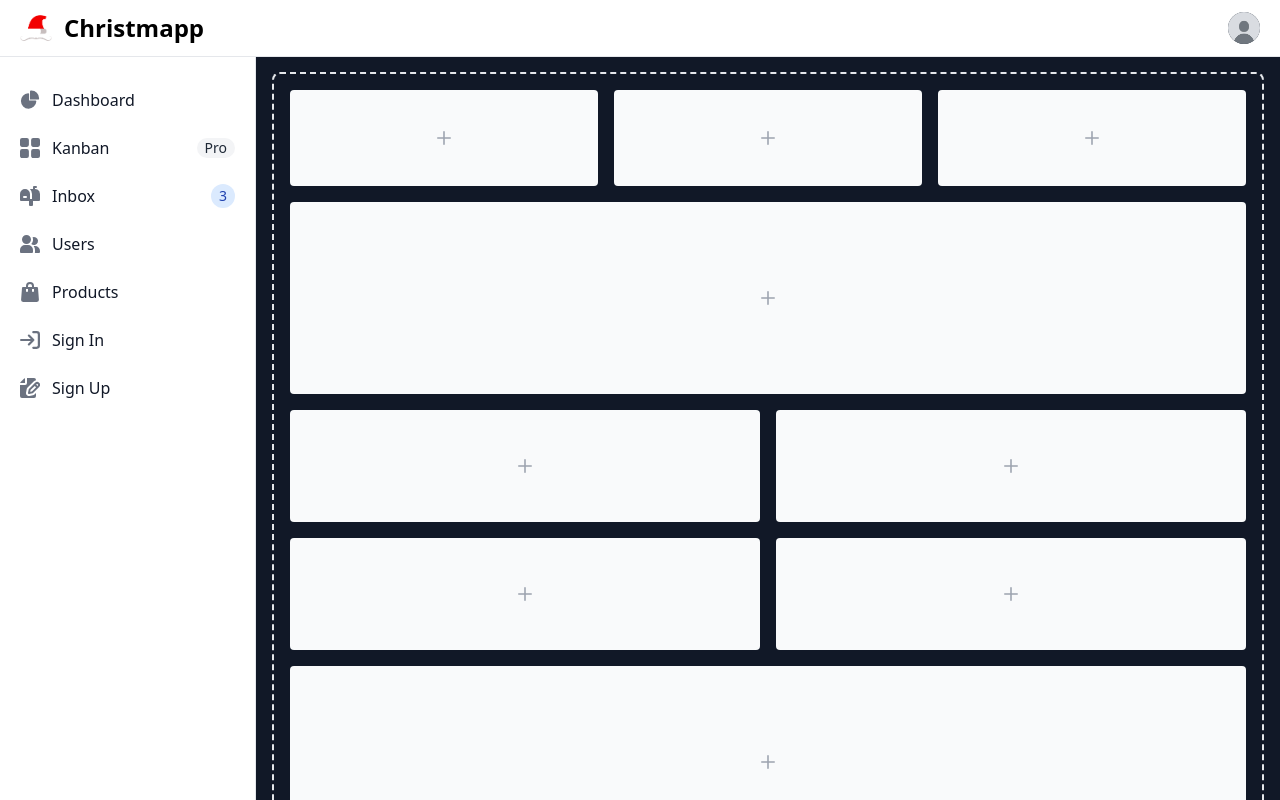
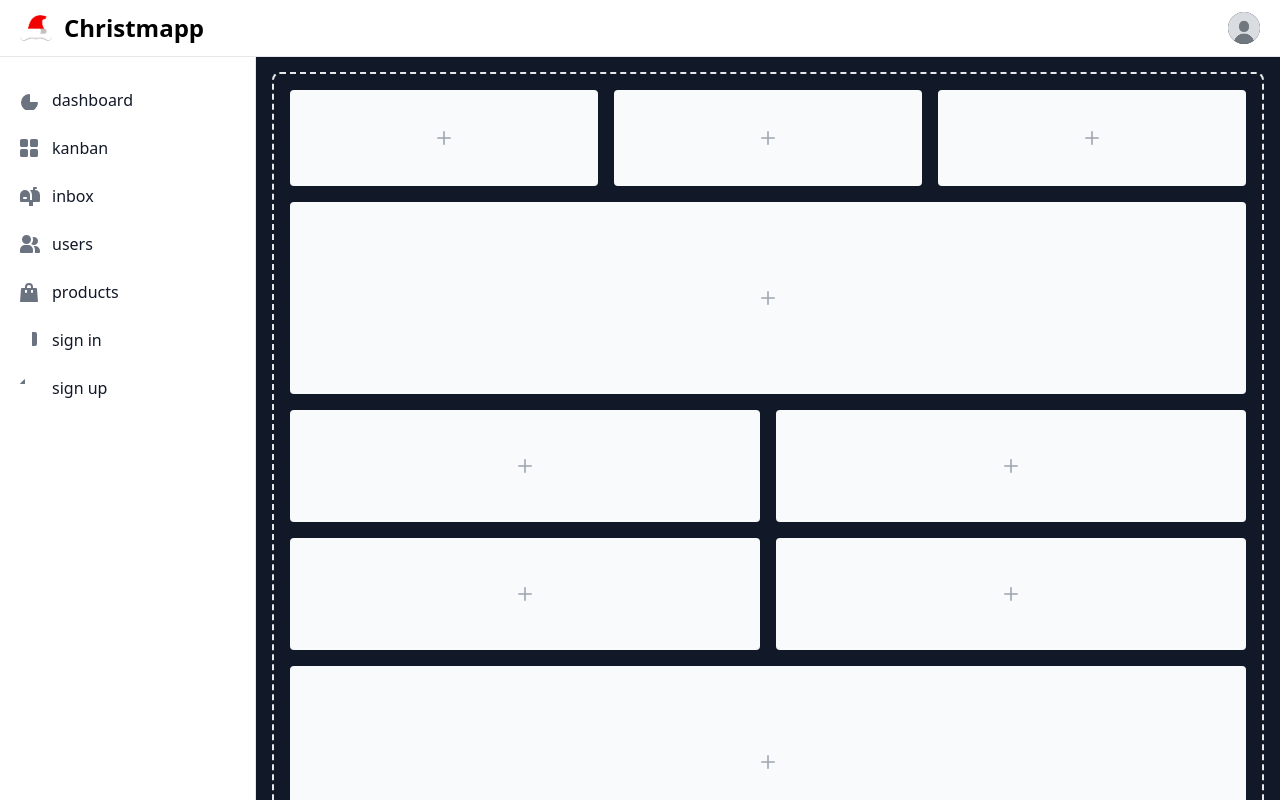
Before and after one commit to MickyCompanie/Christmapp, a Vue app in the folder frontend/: page / in a window 1280 px wide. Built offline with nearby package versions, Linux system fonts and the light colour scheme; sample sign-in values are in the browser's storage.

Commit message:
front / side menu

```diff
--- /dev/null
+++ b/frontend/src/components/SideBarLink.vue
@@ -0,0 +1,20 @@
+<template>
+    <li :key="key">
+        <router-link :to="{name: routeName}" class="flex items-center p-2 text-gray-900 rounded-lg dark:text-white hover:bg-gray-100 dark:hover:bg-gray-700 group">
+            <svg class="shrink-0 w-5 h-5 text-gray-500 transition duration-75 dark:text-gray-400 group-hover:text-gray-900 dark:group-hover:text-white" aria-hidden="true" xmlns="http://www.w3.org/2000/svg" fill="currentColor" viewBox="0 0 20 18">
+                <path :d="svgPath"/>
+            </svg>
+            <span class="flex-1 ms-3 whitespace-nowrap">{{ title }}</span>
+        </router-link>
+    </li>
+</template>
+
+<script setup>
+
+defineProps({
+    title: String,
+    routeName: String,
+    svgPath: String,
+    key: String,
+})
+</script>
--- /dev/null
+++ b/frontend/src/enums/sideBar.js
@@ -0,0 +1,37 @@
+export const sideBar = [
+    {
+        title: "dashboard",
+        routeName: "",
+        svgPath: "M16.975 11H10V4.025a1 1 0 0 0-1.066-.998 8.5 8.5 0 1 0 9.039 9.039.999.999 0 0 0-1-1.066h.002Z",
+    },
+    {
+        title: "kanban",
+        routeName: "",
+        svgPath: "M6.143 0H1.857A1.857 1.857 0 0 0 0 1.857v4.286C0 7.169.831 8 1.857 8h4.286A1.857 1.857 0 0 0 8 6.143V1.857A1.857 1.857 0 0 0 6.143 0Zm10 0h-4.286A1.857 1.857 0 0 0 10 1.857v4.286C10 7.169 10.831 8 11.857 8h4.286A1.857 1.857 0 0 0 18 6.143V1.857A1.857 1.857 0 0 0 16.143 0Zm-10 10H1.857A1.857 1.857 0 0 0 0 11.857v4.286C0 17.169.831 18 1.857 18h4.286A1.857 1.857 0 0 0 8 16.143v-4.286A1.857 1.857 0 0 0 6.143 10Zm10 0h-4.286A1.857 1.857 0 0 0 10 11.857v4.286c0 1.026.831 1.857 1.857 1.857h4.286A1.857 1.857 0 0 0 18 16.143v-4.286A1.857 1.857 0 0 0 16.143 10Z",
+    },
+    {
+        title: "inbox",
+        routeName: "",
+        svgPath: "m17.418 3.623-.018-.008a6.713 6.713 0 0 0-2.4-.569V2h1a1 1 0 1 0 0-2h-2a1 1 0 0 0-1 1v2H9.89A6.977 6.977 0 0 1 12 8v5h-2V8A5 5 0 1 0 0 8v6a1 1 0 0 0 1 1h8v4a1 1 0 0 0 1 1h2a1 1 0 0 0 1-1v-4h6a1 1 0 0 0 1-1V8a5 5 0 0 0-2.582-4.377ZM6 12H4a1 1 0 0 1 0-2h2a1 1 0 0 1 0 2Z",
+    },
+    {
+        title: "users",
+        routeName: "userlist",
+        svgPath: "M14 2a3.963 3.963 0 0 0-1.4.267 6.439 6.439 0 0 1-1.331 6.638A4 4 0 1 0 14 2Zm1 9h-1.264A6.957 6.957 0 0 1 15 15v2a2.97 2.97 0 0 1-.184 1H19a1 1 0 0 0 1-1v-1a5.006 5.006 0 0 0-5-5ZM6.5 9a4.5 4.5 0 1 0 0-9 4.5 4.5 0 0 0 0 9ZM8 10H5a5.006 5.006 0 0 0-5 5v2a1 1 0 0 0 1 1h11a1 1 0 0 0 1-1v-2a5.006 5.006 0 0 0-5-5Z",
+    },
+    {
+        title: "products",
+        routeName: "",
+        svgPath: "M17 5.923A1 1 0 0 0 16 5h-3V4a4 4 0 1 0-8 0v1H2a1 1 0 0 0-1 .923L.086 17.846A2 2 0 0 0 2.08 20h13.84a2 2 0 0 0 1.994-2.153L17 5.923ZM7 9a1 1 0 0 1-2 0V7h2v2Zm0-5a2 2 0 1 1 4 0v1H7V4Zm6 5a1 1 0 1 1-2 0V7h2v2Z",
+    },
+    {
+        title: "sign in",
+        routeName: "signin",
+        svgPath: "M1 8h11m0 0L8 4m4 4-4 4m4-11h3a2 2 0 0 1 2 2v10a2 2 0 0 1-2 2h-3",
+    },
+    {
+        title: "sign up",
+        routeName: "signup",
+        svgPath: "M5 5V.13a2.96 2.96 0 0 0-1.293.749L.879 3.707A2.96 2.96 0 0 0 .13 5H5Z",
+    },
+]
--- a/frontend/src/template/SideBar.vue
+++ b/frontend/src/template/SideBar.vue
@@ -2,71 +2,19 @@
 <aside id="logo-sidebar" class="fixed top-0 left-0 z-40 w-64 h-screen pt-20 transition-transform -translate-x-full bg-white border-r border-gray-200 sm:translate-x-0 dark:bg-gray-800 dark:border-gray-700" aria-label="Sidebar">
    <div class="h-full px-3 pb-4 overflow-y-auto bg-white dark:bg-gray-800">
       <ul class="space-y-2 font-medium">
-         <li>
-            <a href="#" class="flex items-center p-2 text-gray-900 rounded-lg dark:text-white hover:bg-gray-100 dark:hover:bg-gray-700 group">
-               <svg class="w-5 h-5 text-gray-500 transition duration-75 dark:text-gray-400 group-hover:text-gray-900 dark:group-hover:text-white" aria-hidden="true" xmlns="http://www.w3.org/2000/svg" fill="currentColor" viewBox="0 0 22 21">
-                  <path d="M16.975 11H10V4.025a1 1 0 0 0-1.066-.998 8.5 8.5 0 1 0 9.039 9.039.999.999 0 0 0-1-1.066h.002Z"/>
-                  <path d="M12.5 0c-.157 0-.311.01-.565.027A1 1 0 0 0 11 1.02V10h8.975a1 1 0 0 0 1-.935c.013-.188.028-.374.028-.565A8.51 8.51 0 0 0 12.5 0Z"/>
-               </svg>
-               <span class="ms-3">Dashboard</span>
-            </a>
-         </li>
-         <li>
-            <a href="#" class="flex items-center p-2 text-gray-900 rounded-lg dark:text-white hover:bg-gray-100 dark:hover:bg-gray-700 group">
-               <svg class="shrink-0 w-5 h-5 text-gray-500 transition duration-75 dark:text-gray-400 group-hover:text-gray-900 dark:group-hover:text-white" aria-hidden="true" xmlns="http://www.w3.org/2000/svg" fill="currentColor" viewBox="0 0 18 18">
-                  <path d="M6.143 0H1.857A1.857 1.857 0 0 0 0 1.857v4.286C0 7.169.831 8 1.857 8h4.286A1.857 1.857 0 0 0 8 6.143V1.857A1.857 1.857 0 0 0 6.143 0Zm10 0h-4.286A1.857 1.857 0 0 0 10 1.857v4.286C10 7.169 10.831 8 11.857 8h4.286A1.857 1.857 0 0 0 18 6.143V1.857A1.857 1.857 0 0 0 16.143 0Zm-10 10H1.857A1.857 1.857 0 0 0 0 11.857v4.286C0 17.169.831 18 1.857 18h4.286A1.857 1.857 0 0 0 8 16.143v-4.286A1.857 1.857 0 0 0 6.143 10Zm10 0h-4.286A1.857 1.857 0 0 0 10 11.857v4.286c0 1.026.831 1.857 1.857 1.857h4.286A1.857 1.857 0 0 0 18 16.143v-4.286A1.857 1.857 0 0 0 16.143 10Z"/>
-               </svg>
-               <span class="flex-1 ms-3 whitespace-nowrap">Kanban</span>
-               <span class="inline-flex items-center justify-center px-2 ms-3 text-sm font-medium text-gray-800 bg-gray-100 rounded-full dark:bg-gray-700 dark:text-gray-300">Pro</span>
-            </a>
-         </li>
-         <li>
-            <a href="#" class="flex items-center p-2 text-gray-900 rounded-lg dark:text-white hover:bg-gray-100 dark:hover:bg-gray-700 group">
-               <svg class="shrink-0 w-5 h-5 text-gray-500 transition duration-75 dark:text-gray-400 group-hover:text-gray-900 dark:group-hover:text-white" aria-hidden="true" xmlns="http://www.w3.org/2000/svg" fill="currentColor" viewBox="0 0 20 20">
-                  <path d="m17.418 3.623-.018-.008a6.713 6.713 0 0 0-2.4-.569V2h1a1 1 0 1 0 0-2h-2a1 1 0 0 0-1 1v2H9.89A6.977 6.977 0 0 1 12 8v5h-2V8A5 5 0 1 0 0 8v6a1 1 0 0 0 1 1h8v4a1 1 0 0 0 1 1h2a1 1 0 0 0 1-1v-4h6a1 1 0 0 0 1-1V8a5 5 0 0 0-2.582-4.377ZM6 12H4a1 1 0 0 1 0-2h2a1 1 0 0 1 0 2Z"/>
-               </svg>
-               <span class="flex-1 ms-3 whitespace-nowrap">Inbox</span>
-               <span class="inline-flex items-center justify-center w-3 h-3 p-3 ms-3 text-sm font-medium text-blue-800 bg-blue-100 rounded-full dark:bg-blue-900 dark:text-blue-300">3</span>
-            </a>
-         </li>
-         <li>
-            <a href="#" class="flex items-center p-2 text-gray-900 rounded-lg dark:text-white hover:bg-gray-100 dark:hover:bg-gray-700 group">
-               <svg class="shrink-0 w-5 h-5 text-gray-500 transition duration-75 dark:text-gray-400 group-hover:text-gray-900 dark:group-hover:text-white" aria-hidden="true" xmlns="http://www.w3.org/2000/svg" fill="currentColor" viewBox="0 0 20 18">
-                  <path d="M14 2a3.963 3.963 0 0 0-1.4.267 6.439 6.439 0 0 1-1.331 6.638A4 4 0 1 0 14 2Zm1 9h-1.264A6.957 6.957 0 0 1 15 15v2a2.97 2.97 0 0 1-.184 1H19a1 1 0 0 0 1-1v-1a5.006 5.006 0 0 0-5-5ZM6.5 9a4.5 4.5 0 1 0 0-9 4.5 4.5 0 0 0 0 9ZM8 10H5a5.006 5.006 0 0 0-5 5v2a1 1 0 0 0 1 1h11a1 1 0 0 0 1-1v-2a5.006 5.006 0 0 0-5-5Z"/>
-               </svg>
-               <span class="flex-1 ms-3 whitespace-nowrap">Users</span>
-            </a>
-         </li>
-         <li>
-            <a href="#" class="flex items-center p-2 text-gray-900 rounded-lg dark:text-white hover:bg-gray-100 dark:hover:bg-gray-700 group">
-               <svg class="shrink-0 w-5 h-5 text-gray-500 transition duration-75 dark:text-gray-400 group-hover:text-gray-900 dark:group-hover:text-white" aria-hidden="true" xmlns="http://www.w3.org/2000/svg" fill="currentColor" viewBox="0 0 18 20">
-                  <path d="M17 5.923A1 1 0 0 0 16 5h-3V4a4 4 0 1 0-8 0v1H2a1 1 0 0 0-1 .923L.086 17.846A2 2 0 0 0 2.08 20h13.84a2 2 0 0 0 1.994-2.153L17 5.923ZM7 9a1 1 0 0 1-2 0V7h2v2Zm0-5a2 2 0 1 1 4 0v1H7V4Zm6 5a1 1 0 1 1-2 0V7h2v2Z"/>
-               </svg>
-               <span class="flex-1 ms-3 whitespace-nowrap">Products</span>
-            </a>
-         </li>
-         <li>
-            <a href="#" class="flex items-center p-2 text-gray-900 rounded-lg dark:text-white hover:bg-gray-100 dark:hover:bg-gray-700 group">
-               <svg class="shrink-0 w-5 h-5 text-gray-500 transition duration-75 dark:text-gray-400 group-hover:text-gray-900 dark:group-hover:text-white" aria-hidden="true" xmlns="http://www.w3.org/2000/svg" fill="none" viewBox="0 0 18 16">
-                  <path stroke="currentColor" stroke-linecap="round" stroke-linejoin="round" stroke-width="2" d="M1 8h11m0 0L8 4m4 4-4 4m4-11h3a2 2 0 0 1 2 2v10a2 2 0 0 1-2 2h-3"/>
-               </svg>
-               <span class="flex-1 ms-3 whitespace-nowrap">Sign In</span>
-            </a>
-         </li>
-         <li>
-            <a href="#" class="flex items-center p-2 text-gray-900 rounded-lg dark:text-white hover:bg-gray-100 dark:hover:bg-gray-700 group">
-               <svg class="shrink-0 w-5 h-5 text-gray-500 transition duration-75 dark:text-gray-400 group-hover:text-gray-900 dark:group-hover:text-white" aria-hidden="true" xmlns="http://www.w3.org/2000/svg" fill="currentColor" viewBox="0 0 20 20">
-                  <path d="M5 5V.13a2.96 2.96 0 0 0-1.293.749L.879 3.707A2.96 2.96 0 0 0 .13 5H5Z"/>
-                  <path d="M6.737 11.061a2.961 2.961 0 0 1 .81-1.515l6.117-6.116A4.839 4.839 0 0 1 16 2.141V2a1.97 1.97 0 0 0-1.933-2H7v5a2 2 0 0 1-2 2H0v11a1.969 1.969 0 0 0 1.933 2h12.134A1.97 1.97 0 0 0 16 18v-3.093l-1.546 1.546c-.413.413-.94.695-1.513.81l-3.4.679a2.947 2.947 0 0 1-1.85-.227 2.96 2.96 0 0 1-1.635-3.257l.681-3.397Z"/>
-                  <path d="M8.961 16a.93.93 0 0 0 .189-.019l3.4-.679a.961.961 0 0 0 .49-.263l6.118-6.117a2.884 2.884 0 0 0-4.079-4.078l-6.117 6.117a.96.96 0 0 0-.263.491l-.679 3.4A.961.961 0 0 0 8.961 16Zm7.477-9.8a.958.958 0 0 1 .68-.281.961.961 0 0 1 .682 1.644l-.315.315-1.36-1.36.313-.318Zm-5.911 5.911 4.236-4.236 1.359 1.359-4.236 4.237-1.7.339.341-1.699Z"/>
-               </svg>
-               <span class="flex-1 ms-3 whitespace-nowrap">Sign Up</span>
-            </a>
-         </li>
+         <SideBarLink
+            v-for="item in sideBar"
+            :key="item.routeName"
+            :title="item.title"
+            :routeName="item.routeName"
+            :svgPath="item.svgPath"
+         />
       </ul>
    </div>
 </aside>
 </template>
 
 <script setup>
+import { sideBar } from '@/enums/sideBar.js'
+import SideBarLink from "@/components/SideBarLink.vue"
 </script>
```
